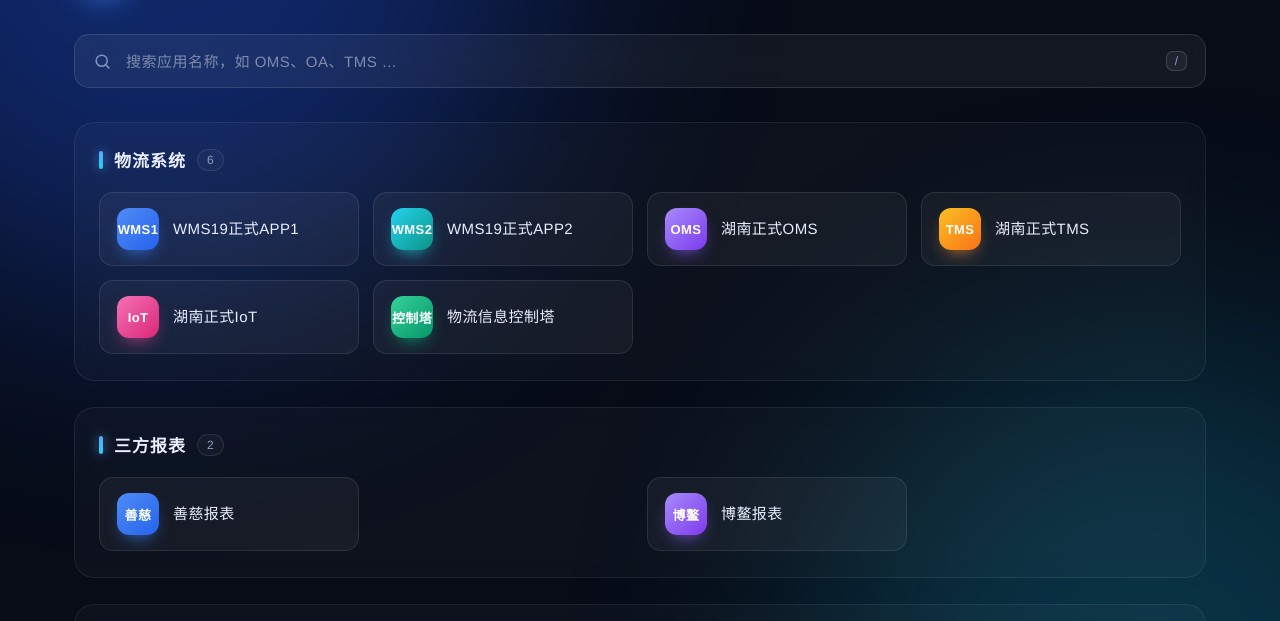
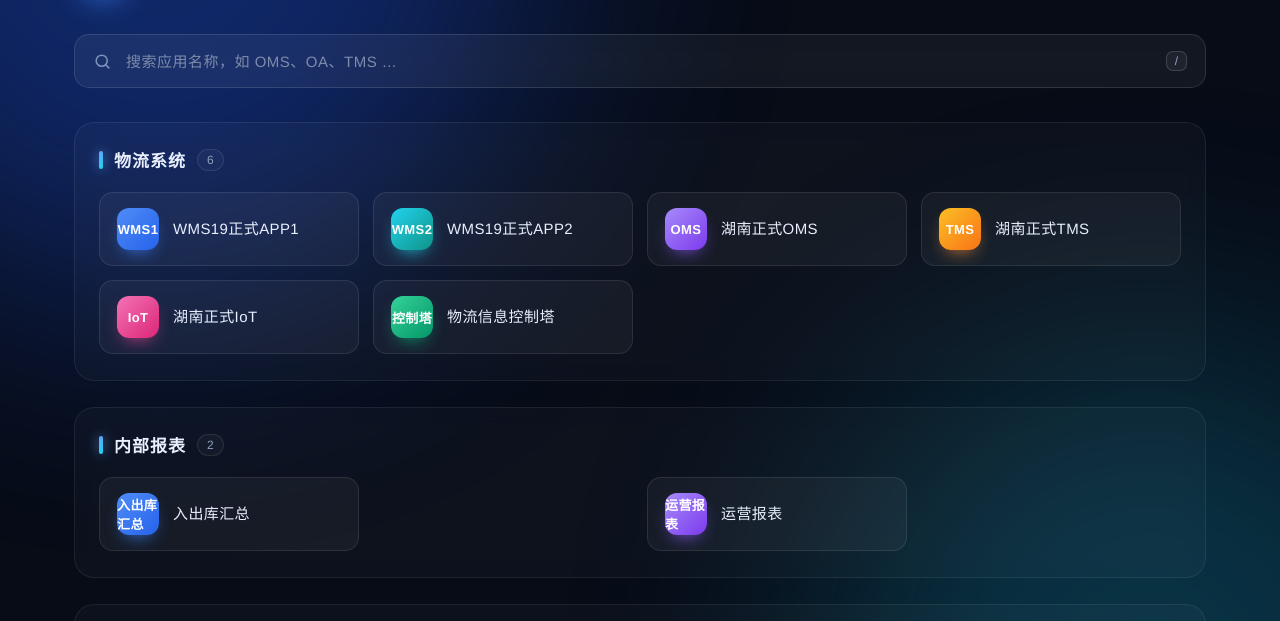
Before and after one commit to zeolinzhou/gkhnyzt2, a plain HTML site: page index.html in a window 1280 px wide. Shown: the part 120-741 px from the top of the page. Drawn offline with Linux system fonts and the light colour scheme.

Commit message:
Add internal report section to index.html

```diff
--- a/index.html
+++ b/index.html
@@ -254,6 +254,29 @@
     </ul>
   </section>
 
+   <!-- 内部报表 -->
+  <section class="group" data-group>
+    <div class="group-head">
+      <span class="g-bar"></span>
+      <h2>内部报表</h2>
+      <span class="g-count">2</span>
+    </div>
+    <ul class="grid">
+      <li>
+        <a class="item" href="https://sjzt.sinopharmholding.com/webroot/decision/link/foIY">
+          <span class="ico">入出库汇总</span><span class="name">入出库汇总</span><span class="arrow">↗</span>
+        </a>
+      </li>
+      <li>
+      <li>
+        <a class="item" href="https://sjzt.sinopharmholding.com/webroot/decision/link/TPUX">
+          <span class="ico">运营报表</span><span class="name">运营报表</span><span class="arrow">↗</span>
+        </a>
+      </li>
+      <li>
+    </ul>
+  </section>
+
    <!-- 三方报表 -->
   <section class="group" data-group>
     <div class="group-head">
```
